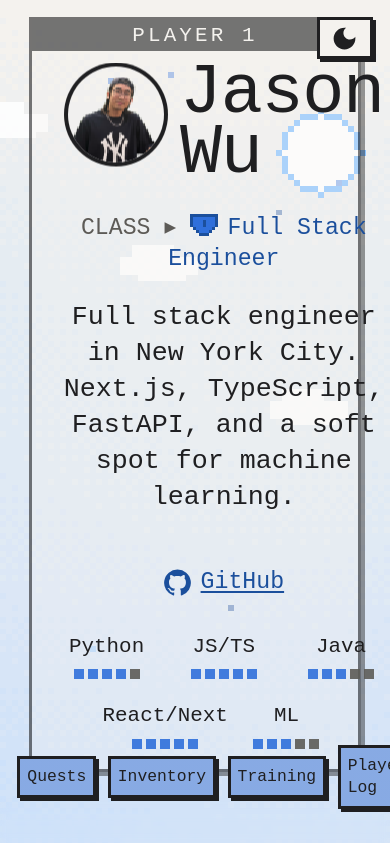
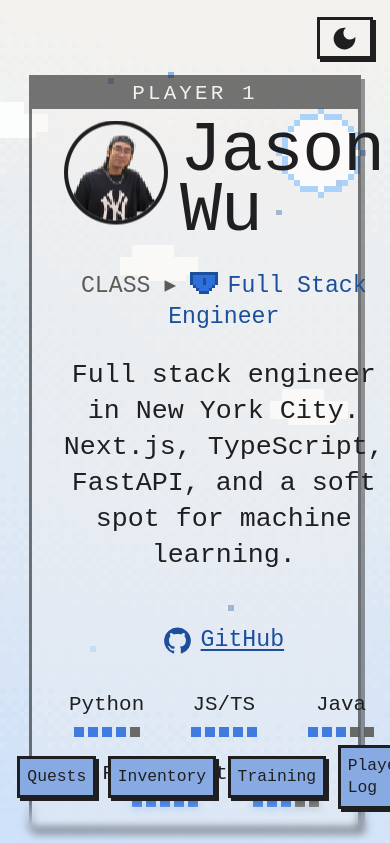
Before and after one commit to Jason-Wuuuu/Jason, a React (Vite) app: page / in a window 390 px wide. Shown: the top 843 px of the page. Built offline with nearby package versions, Linux system fonts and the light colour scheme; a web font is replaced by a local one.

Commit message:
Phones: player card starts below the theme toggle
Co-Authored-By: Claude Sonnet 5.5 <noreply@anthropic.com>

```diff
--- a/src/index.css
+++ b/src/index.css
@@ -271,7 +271,7 @@ footer { padding-block: 4rem 8rem; color: var(--mute); }
 }
 /* phones: a simpler player card, everything stacked */
 @media (max-width: 700px) {
-  .hero { padding-top: .75rem; }
+  .hero { padding-top: 3.25rem; } /* clears the fixed theme toggle, so it no longer sits on the PLAYER 1 bar */
   .card { position: relative; padding: 44px 16px 20px; background: color-mix(in srgb, var(--bg) 30%, transparent); background-clip: padding-box; border: 3px solid color-mix(in srgb, var(--ink) 60%, transparent); box-shadow: 4px 4px 0 color-mix(in srgb, var(--ink) 45%, transparent); }
   .card > .bar { display: block; position: absolute; inset: 0 0 auto; padding: .05rem .75rem; font-size: .9rem; background: color-mix(in srgb, var(--ink) 60%, transparent); color: var(--bg); letter-spacing: .15em; }
   .card { text-align: center; } /* centred stack: avatar, name, class, tagline, links, stats */
```
